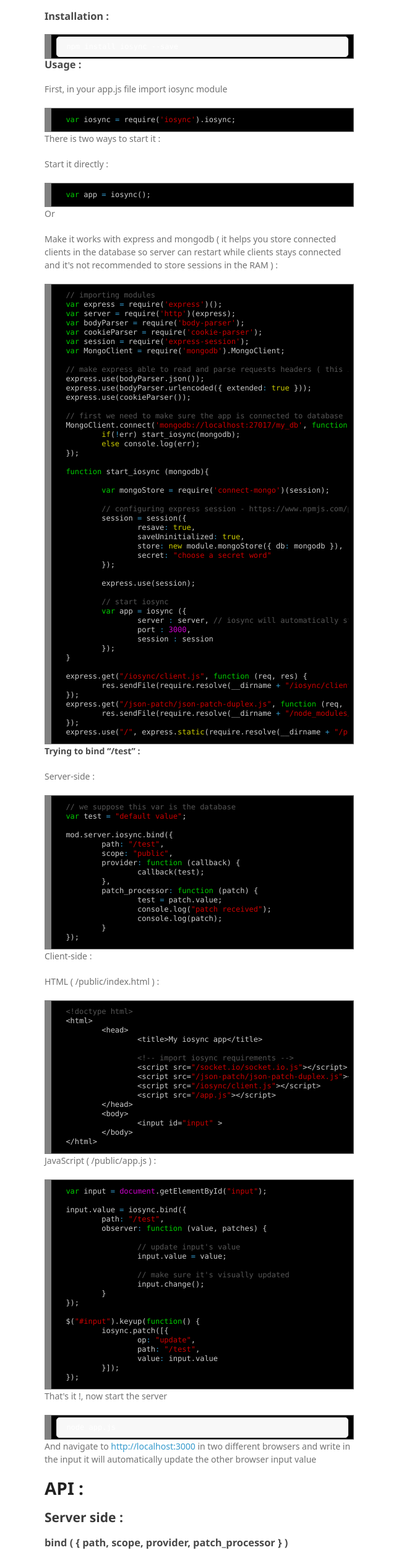
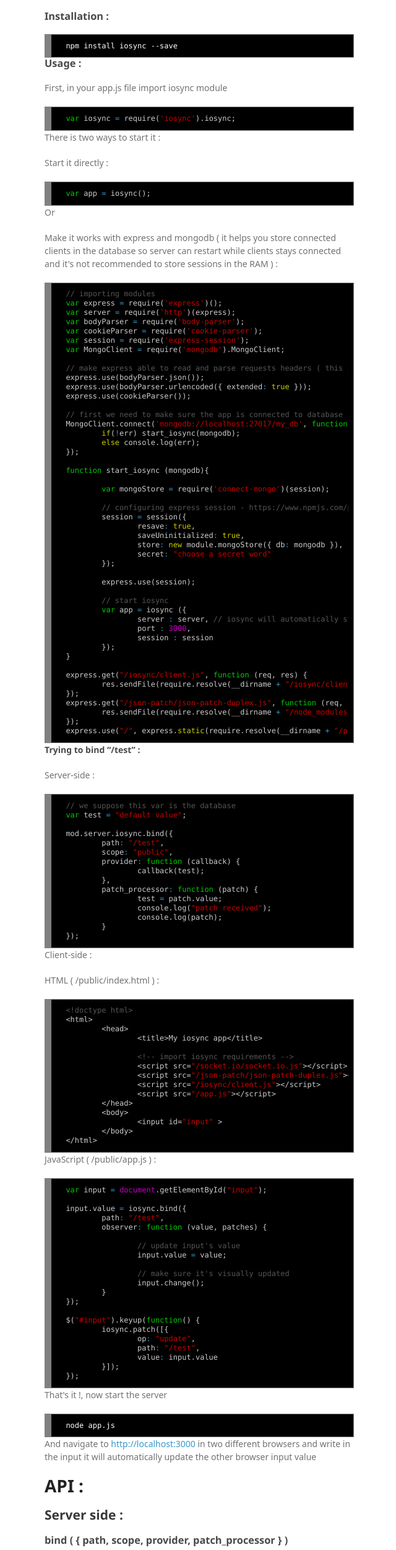
Before and after one commit to mahd-dev/iosync, a plain HTML site: page index.html in a window 1280 px wide. Shown: the part 1011-3512 px from the top of the page at 62% size, without its empty margins (498-1138 px from the left). Drawn offline with Linux system fonts and the light colour scheme; a web font is replaced by a local one.

Commit message:
fix pre display color

```diff
--- a/index.html
+++ b/index.html
@@ -47,7 +47,7 @@
 	</div>
 <h2>Getting started :</h2>
 <h3>Installation :</h3>
-<div style="background: #000000; overflow:auto;width:auto;border:solid gray;border-width:.1em .1em .1em .8em;padding:.2em .6em;"><pre style="margin: 0; line-height: 125%; color:#fff;">npm install iosync --save</pre></div>
+<div style="background: #000000; overflow:auto;width:auto;border:solid gray;border-width:.1em .1em .1em .8em;padding:.2em .6em;"><pre style="margin: 0; line-height: 125%; color:#fff;background:#000;border-radius: none;border: none;">npm install iosync --save</pre></div>
 
 <h3>Usage :</h3>
 <p>First, in your app.js file import iosync module</p>
@@ -171,7 +171,7 @@ connected and it's not recommended to store sessions in the RAM ) :</p>
 <span style="color: #cccccc">});</span>
 </pre></div>
 <p>That's it !, now start the server</p>
-<div style="background: #000000; overflow:auto;width:auto;border:solid gray;border-width:.1em .1em .1em .8em;padding:.2em .6em;"><pre style="margin: 0; line-height: 125%; color:#fff;">node app.js</pre></div>
+<div style="background: #000000; overflow:auto;width:auto;border:solid gray;border-width:.1em .1em .1em .8em;padding:.2em .6em;"><pre style="margin: 0; line-height: 125%; color:#fff;background:#000;border-radius: none;border: none;">node app.js</pre></div>
 <p style="margin-bottom: 0in">And navigate
 to <a href="http://localhost:3000/">http://localhost:3000</a> in two
 different browsers and write in the input it will automatically
```
